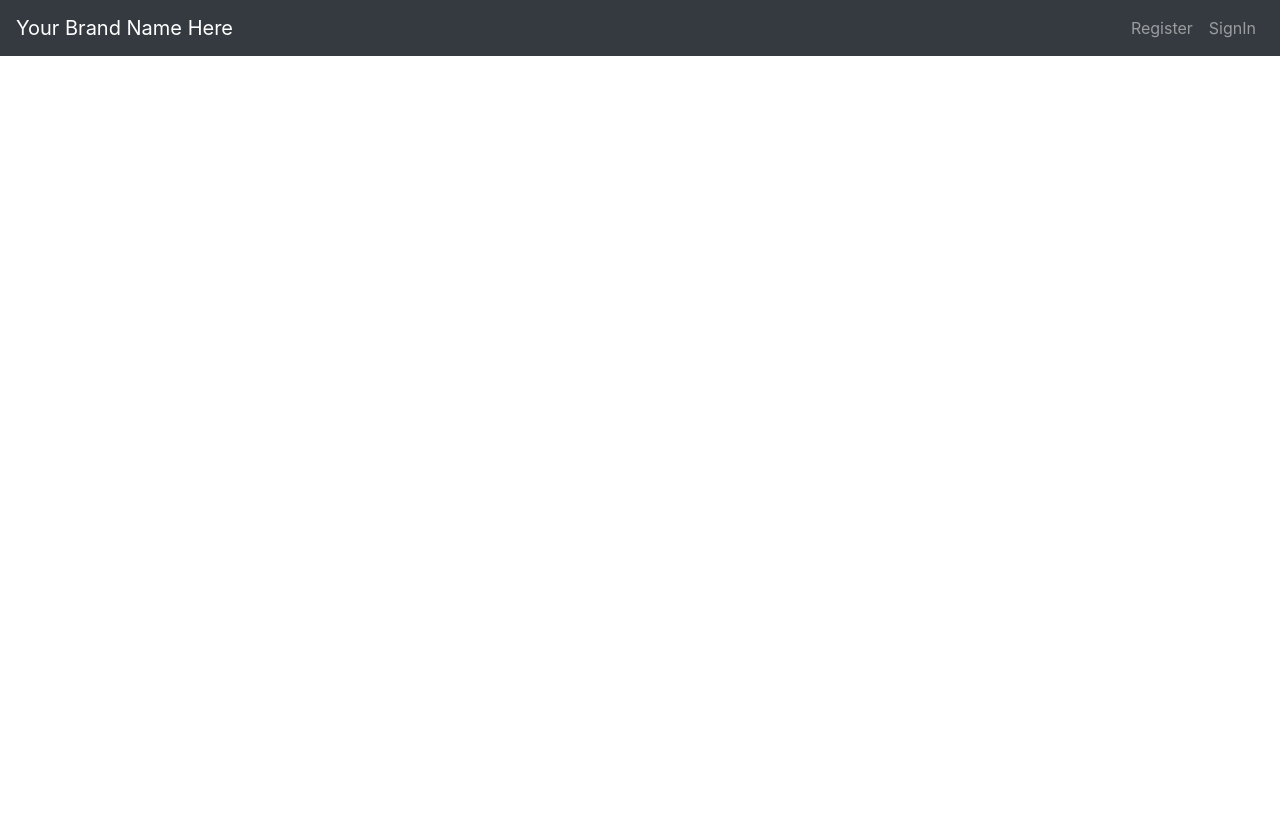
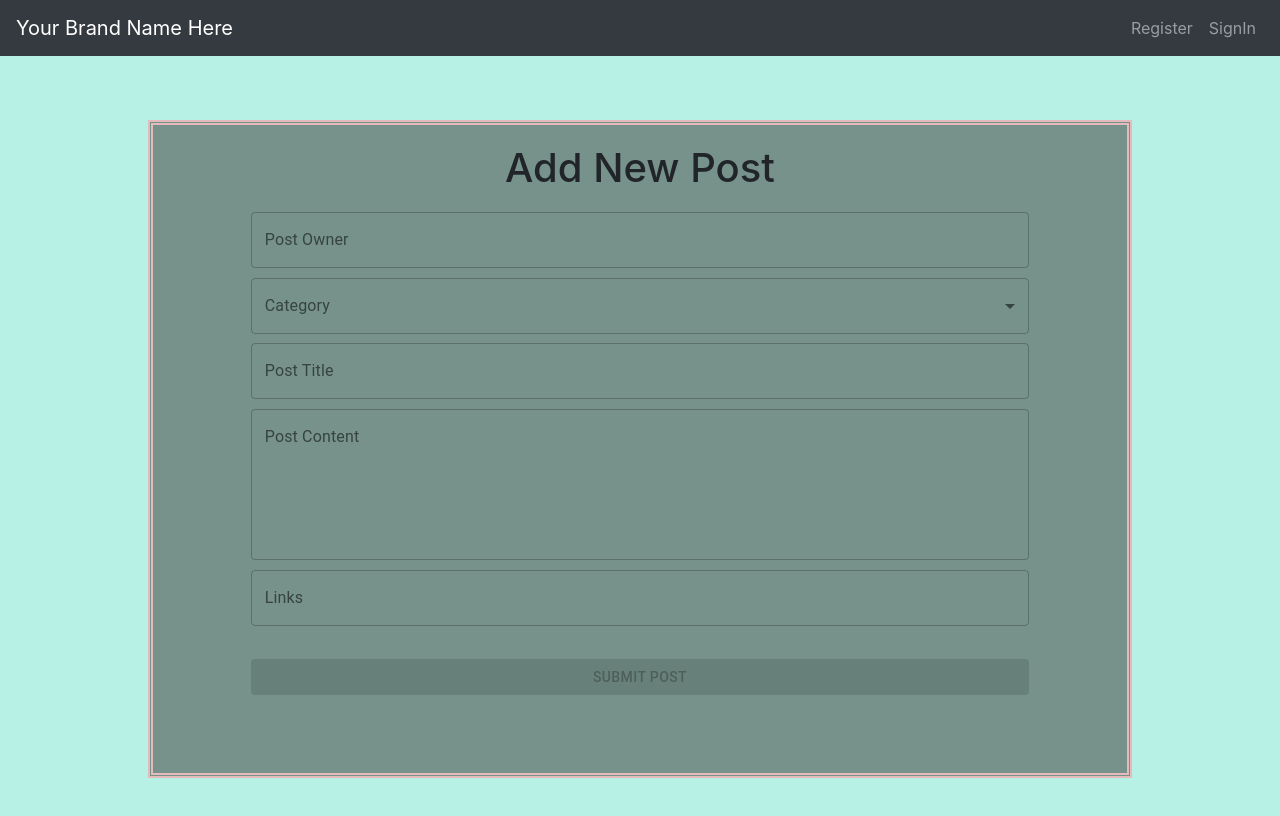
Before and after one commit to Akbar-khan-neosoft/myapp, a React (Create React App) app in the folder myapp/: page /adminaddpost in a window 1280 px wide. Shown: the top 816 px of the page. Built offline with nearby package versions, Linux system fonts and the light colour scheme.

Commit message:
forget password page css modified,admin add post page done with validation,backend integration pending

```diff
--- a/myapp/src/App_Routes/AppRoutes.js
+++ b/myapp/src/App_Routes/AppRoutes.js
@@ -4,6 +4,7 @@ import Homepage from '../Pages/Homepage';
 import Login from '../Pages/Login';
 import Signup from '../Pages/Signup';
 import ForgetPassword from '../Pages/ForgetPassword';
+import AdminAddPost from '../Pages/AdminAddPost';
 
 function AppRoutes() {
     return (
@@ -14,6 +15,8 @@ function AppRoutes() {
             <Route exact path="/login" component={Login} />
             <Route exact path="/register" component={Signup} />
             <Route exact path="/forgetpassword" component={ForgetPassword}/>
+            <Route exact path="/adminaddpost" component={AdminAddPost}/>
+
         </Switch>
 
     )
--- /dev/null
+++ b/myapp/src/Assets/CSS/AdminAddPost.css
@@ -0,0 +1,19 @@
+.adminaddpostscreen{
+    padding-top: 5%;
+    padding-bottom: 10%;
+     background-color: rgb(183, 241, 229);
+}
+
+.adminaddpostcontainer{
+    width: 80%;
+    margin-left: 10%;
+    margin-right: 10%;
+}
+
+.adminaddpostformcontainer{
+    width: 96%;
+    margin-left: 2%;
+    margin-right: 2%;
+    background-color: rgba(43, 33, 33, 0.459);
+    border: 5px double rgb(228, 186, 186);
+}
--- a/myapp/src/Assets/CSS/ForgetPassword.css
+++ b/myapp/src/Assets/CSS/ForgetPassword.css
@@ -1,42 +1,10 @@
-.signupcontainer{
-   padding-top: 7%;
-   padding-bottom: 7%;
-    background-color: rgb(183, 241, 229);
-}
-.formcontainer{
+.forgetpasswordcontainer{
+   padding-top: 2%;
+   padding-bottom: 3%;
     width: 70%;
+    margin-top: 5%;
     margin-left: 15%;
     margin-right: 15%;
-    background-color: rgba(43, 33, 33, 0.459);
     border: 5px double rgb(228, 186, 186);
-    border-radius: 2%;
+
 }
-
-.socialregistercontainer{
-    width: 70%;
-    margin-left: 15%;
-    margin-right: 15%;
-    margin-top: 5%;
-}
-.formrow{
-    width: 80%;
-    margin-left: 10%;
-    margin-right: 10%;
-    margin-top: 1%;
-}
-.formheading{
-    text-align: center;
-    width: 80%;
-    margin-left: 10%;
-    margin-right: 10%;
-    margin-top: 2%;
-    margin-bottom: 2%;
-}
-
-.registerbutton{
-    width: 80%;
-    margin-left: 10%;
-    margin-right: 10%;
-    margin-top: 2%;
-    margin-bottom: 5%;
-}
--- /dev/null
+++ b/myapp/src/Pages/AdminAddPost.js
@@ -0,0 +1,183 @@
+import React, { Component } from 'react'
+import { FormControl, Select,Button, TextField,InputLabel } from '@material-ui/core'
+import '../Assets/CSS/AdminAddPost.css'
+
+
+
+class AdminAddPost extends Component {
+
+    constructor(props) {
+        super(props)
+        this.state = {
+            data: {
+                postedBy: '',
+                postCategory: '',
+                postTitle: '',
+                postContent: '',
+                links: '',
+                postLikes: 0,
+                postComments: []
+            },
+            disableButton: true,
+            error: {
+                errorMessage: '',
+                postedByError: false,
+                postCategoryError: false,
+                postTitleError: false,
+                postContentError: false
+            }
+
+        }
+    }
+
+    onChangeHandle=({ target: input }) => {
+        console.log("input",input.name,input.value);
+		const data = { ...this.state.data };
+		data[input.name] = input.value;
+		this.setState({ data });
+    }
+
+    validate=()=>{
+        const{postedBy,postCategory,postTitle,postContent}=this.state.data
+        this.setState({error:{errorMessage: '',postedByError: false,postCategoryError: false,postTitleError: false,postContentError: false}})
+
+        if(postedBy === ""){
+            this.setState({error:{postedByError:true,errorMessage:"Post Owner Name Can't Be Left Blank"}})
+        }
+        else if(postCategory === ""){
+            this.setState({error:{postCategoryError:true,errorMessage:"Post Category Can't Be Left Blank"}})
+        }
+        else if(postTitle === ""){
+            this.setState({error:{postTitleError:true,errorMessage:"Post Title Can't Be Left Blank"}})
+        }
+        else if(postContent === ""){
+            this.setState({error:{postContentError:true,errorMessage:"Post Content Can't Be Left Blank"}})
+        }
+        else{
+            this.setState({disableButton:false})
+        }
+    }
+
+    render() {
+        console.log(this.state.error);
+
+        const { errorMessage, postedByError, postCategoryError, postTitleError, postContentError } = this.state.error
+
+        return (
+            <div className="adminaddpostscreen">
+                <div className="adminaddpostcontainer">
+                    <div className="adminaddpostformcontainer">
+
+                        <form>
+                            <div className="formheading"><h1>Add New Post</h1></div>
+                            <div className="formrow">
+                                <FormControl fullWidth>
+                                    <TextField
+                                        name="postedBy"
+                                        type="text"
+                                        label="Post Owner"
+                                        placeholder="Post Owner"
+                                        variant="outlined"
+                                        onChange={this.onChangeHandle}
+                                        onBlur={this.validate}
+                                    />
+                                </FormControl>
+                                {postedByError ? (
+                                    <span style={{ color: 'red', fontSize: '10px', fontWeight: '700' }}>
+                                        {errorMessage}
+                                    </span>
+                                ) : null}
+                            </div>
+                            <div className="formrow">
+                                <FormControl fullWidth variant="outlined" >
+                                    <InputLabel>Category</InputLabel>
+                                    <Select
+                                        native
+                                        label="Category"
+                                        onChange={this.onChangeHandle}
+                                        onBlur={this.validate}
+                                        inputProps={{
+                                            name:"postCategory",
+                                        }}
+                                    >
+                                        <option aria-label="None" value="" />
+                                        <option value={"University Examinations"}>University Examinations</option>
+                                        <option value={"College Events"}>College Events</option>
+                                        <option value={"College Exams"}>College Exams</option>
+                                        <option value={"College Notice"}>College Notice</option>
+                                        <option value={"Result Notice"}>Result Notice</option>
+                                        <option value={"Important"}>Important</option>
+                                        <option value={"Others"}>Others</option>
+
+
+                                    </Select>
+                                </FormControl>
+                                {postCategoryError ? (
+                                    <span style={{ color: 'red', fontSize: '10px', fontWeight: '700' }}>
+                                        {errorMessage}
+                                    </span>
+                                ) : null}
+                            </div>
+                            <div className="formrow">
+                                <FormControl fullWidth>
+                                    <TextField
+                                        name="postTitle"
+                                        type="text"
+                                        label="Post Title"
+                                        placeholder="Post Title"
+                                        variant="outlined"
+                                        onChange={this.onChangeHandle}
+                                        onBlur={this.validate}
+                                    />
+                                </FormControl>
+                                {postTitleError ? (
+                                    <span style={{ color: 'red', fontSize: '10px', fontWeight: '700' }}>
+                                        {errorMessage}
+                                    </span>
+                                ) : null}
+                            </div>
+                            <div className="formrow">
+                                <FormControl fullWidth>
+                                    <TextField
+                                        name="postContent"
+                                        type="text"
+                                        label="Post Content"
+                                        placeholder="Post Content"
+                                        variant="outlined"
+                                        multiline
+                                        rows={6}
+                                        onChange={this.onChangeHandle}
+                                        onBlur={this.validate}
+                                    />
+                                </FormControl>
+                                {postContentError ? (
+                                    <span style={{ color: 'red', fontSize: '10px', fontWeight: '700' }}>
+                                        {errorMessage}
+                                    </span>
+                                ) : null}
+                            </div>
+                            <div className="formrow">
+                                <FormControl fullWidth>
+                                    <TextField
+                                        name="links"
+                                        type="text"
+                                        label="Links"
+                                        placeholder="Any Reference Links (Optional Field)"
+                                        variant="outlined"
+                                        onChange={this.onChangeHandle}
+                                    />
+                                </FormControl>
+                                </div>
+                                <div className="formrow">
+                                <Button type="submit" fullWidth variant="contained" color="primary" style={{ marginTop: "3%",marginBottom:"10%" }} onClick={this.onSubmitHandle} disabled={this.state.disableButton}>Submit Post</Button>
+                                </div>
+                        </form>
+
+                    </div>
+                </div>
+            </div>
+        )
+    }
+}
+
+export default AdminAddPost
--- a/myapp/src/Pages/ForgetPassword.js
+++ b/myapp/src/Pages/ForgetPassword.js
@@ -52,7 +52,7 @@ class ForgetPassword extends Component {
 
 
         return (
-            <div className="logincontainer">
+            <div className="forgetpasswordcontainer">
                 <div className="formtitle">
                     Recover Password
                 </div>
```
